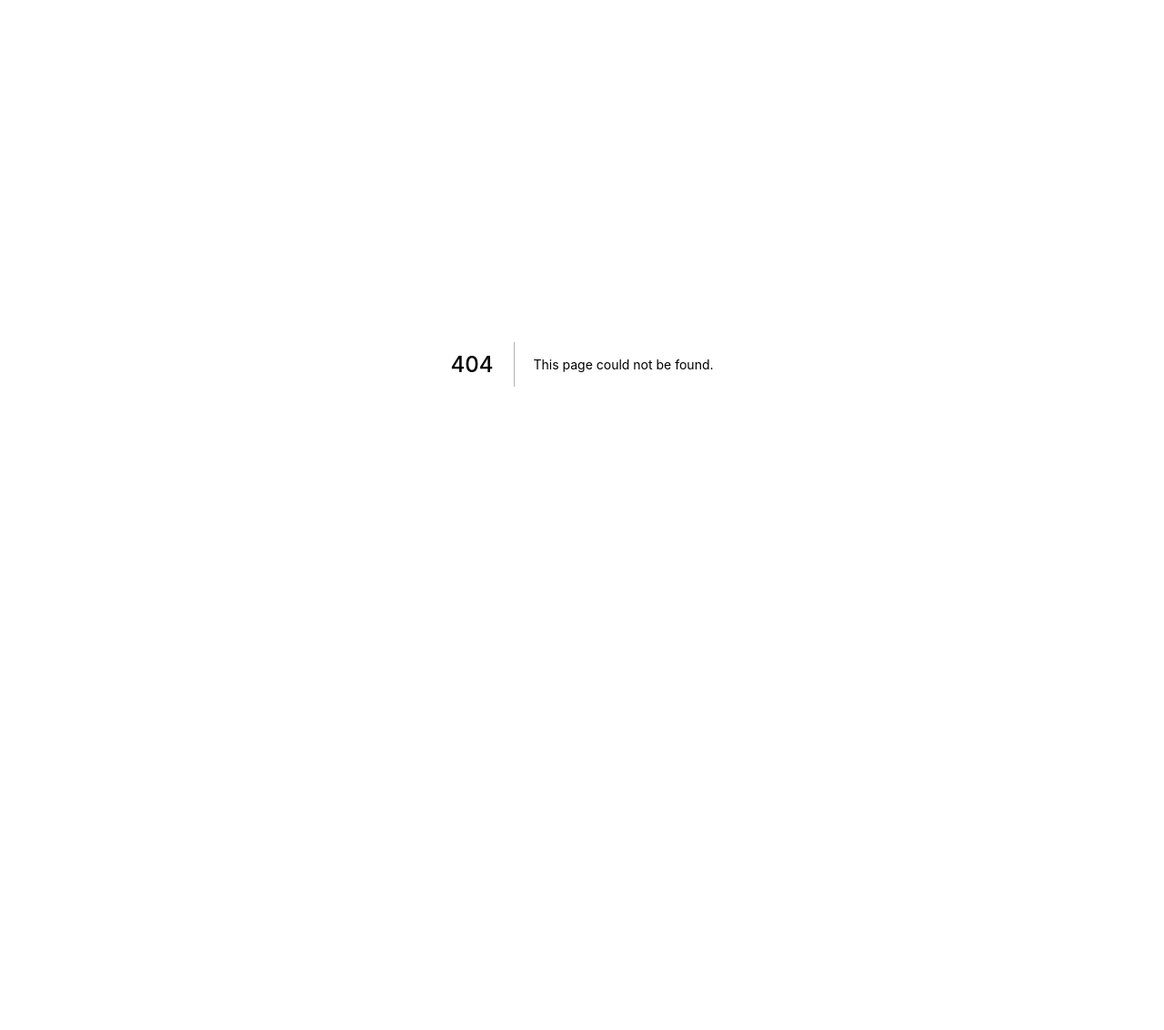
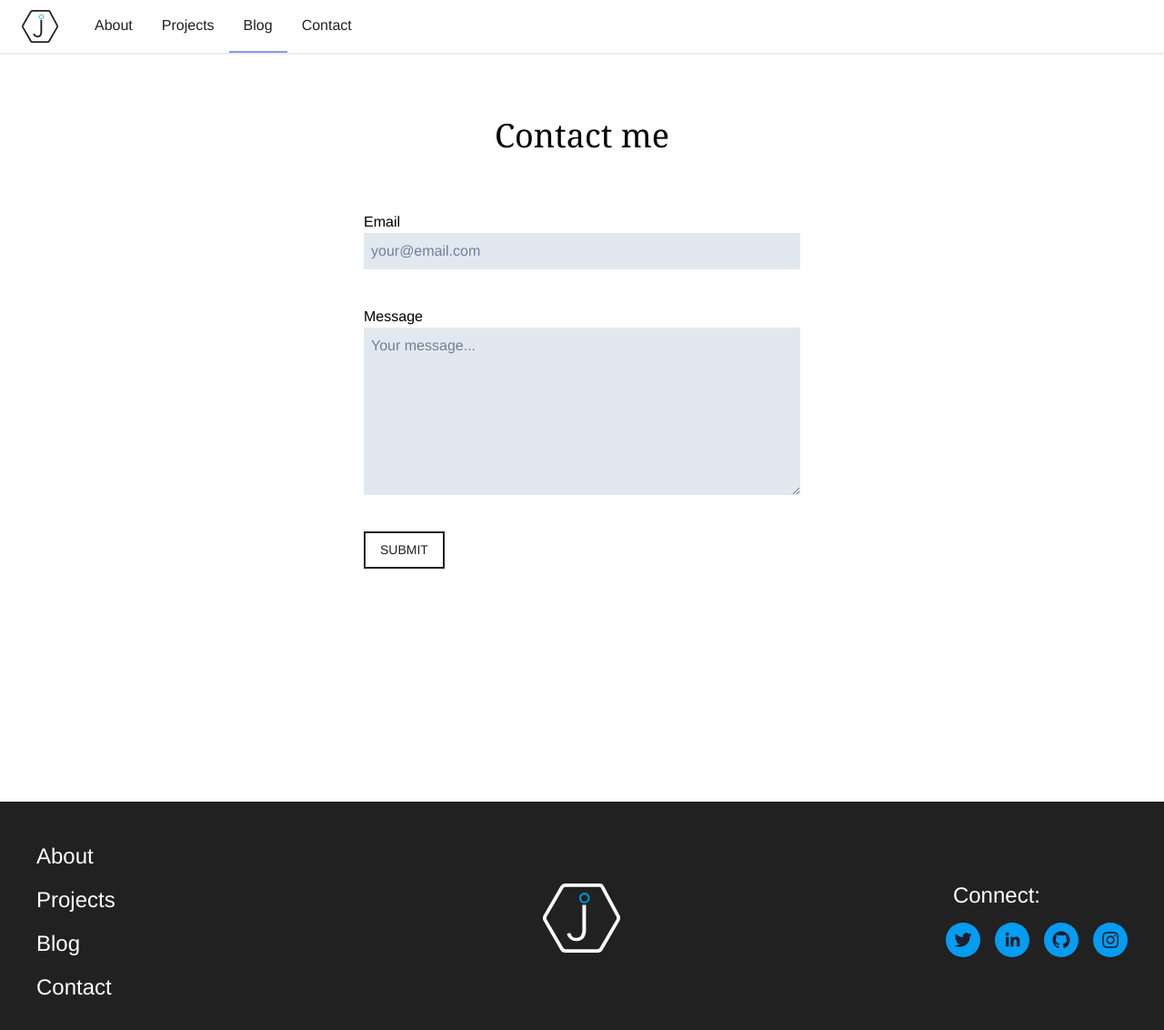
Before and after one commit to josholloqui/my-portfolio, a Next.js app: page /blog in a window 1280 px wide. Before the commit this address had no page. Shown: the top 1132 px of the page at 91% size. Before the commit the page ends 800 px from the top, so only its background shows below. Built offline with nearby package versions, Linux system fonts and the light colour scheme.

Commit message:
active visual nav location

```diff
--- a/package.json
+++ b/package.json
@@ -10,6 +10,7 @@
   "dependencies": {
     "@fullhuman/postcss-purgecss": "^4.0.0",
     "@sendgrid/mail": "^7.4.2",
+    "airtable": "^0.10.1",
     "autoprefixer": "^9",
     "cssnano": "^4.1.10",
     "next": "10.0.5",
--- /dev/null
+++ b/pages/blog/index.tsx
@@ -0,0 +1,13 @@
+import Contact from '@components/Contact'
+import Header from '@components/Header'
+import Footer from '@components/Footer'
+
+export default function ContactPage() {
+  return (
+    <>
+      <Header />
+      <Contact />
+      <Footer />
+    </>
+  )
+}
--- a/src/components/Header.tsx
+++ b/src/components/Header.tsx
@@ -1,9 +1,11 @@
 import React from 'react'
 import Link from 'next/link'
+import { useRouter } from 'next/router'
 
 const Header = () => {
+  const router = useRouter()
   return (
-    <header className='md:px-6 px-6 bg-white flex flex-wrap items-center md:py-0 py-2 shadow-default'>
+    <header className='md:px-6 px-6 bg-white flex flex-wrap items-center md:py-0 py-2 shadow-default w-full'>
       <div className='flex flex-wrap items-start md:items-center'>
         <Link href='/'>
           <a>
@@ -18,22 +20,22 @@ const Header = () => {
           <ul className='md:flex items-center justify-between text-base text-gray-700 pt-4 md:pt-0'>
             <li>
               <Link href='/'>
-                <a className='md:p-4 py-3 px-0 block border-b-2 border-transparent hover:border-indigo-400 font-sans font-normal text-black'>About</a>
+                <a className={`md:p-4 py-3 px-0 block border-b-2 ${router.pathname === '/' ? 'border-indigo-400' : 'border-transparent'}  font-sans font-normal text-black`}>About</a>
               </Link>
             </li>
             <li>
               <Link href='#'>
-                <a className='md:p-4 py-3 px-0 block border-b-2 border-transparent hover:border-indigo-400 font-sans font-normal text-black'>Projects</a>
+                <a className={`md:p-4 py-3 px-0 block border-b-2 ${router.pathname.includes('projects') ? 'border-indigo-400' : 'border-transparent'} font-sans font-normal text-black`}>Projects</a>
               </Link>
             </li>
             <li>
-              <Link href='#'>
-                <a className='md:p-4 py-3 px-0 block border-b-2 border-transparent hover:border-indigo-400 font-sans font-normal text-black'>Blog</a>
+              <Link href='/blog'>
+                <a className={`md:p-4 py-3 px-0 block border-b-2 ${router.pathname.includes('log') ? 'border-indigo-400' : 'border-transparent'} font-sans font-normal text-black`}>Blog</a>
               </Link>
             </li>
             <li>
               <Link href='/contact'>
-                <a className='md:p-4 py-3 px-0 block border-b-2 border-transparent hover:border-indigo-400 md:mb-0 mb-2 font-sans font-normal text-black' >Contact</a>
+                <a className={`md:p-4 py-3 px-0 block border-b-2 ${router.pathname.includes('contact') ? 'border-indigo-400' : 'border-transparent'} md:mb-0 mb-2 font-sans font-normal text-black`} >Contact</a>
               </Link>
             </li>
           </ul>
--- a/src/components/MiniNav.tsx
+++ b/src/components/MiniNav.tsx
@@ -1,4 +1,5 @@
 import React from 'react'
+import Link from 'next/link'
 
 const MiniNav = () => {
   return (
@@ -6,16 +7,24 @@ const MiniNav = () => {
       <nav>
         <ul>
           <li className='pb-3'>
-            <a href='/' className='text-white text-3xl md:text-2xl font-medium hover:underline'>About</a>
+            <Link href='/'>
+              <a className='text-white text-3xl md:text-2xl font-medium hover:underline'>About</a>
+            </Link>
           </li>
           <li className='pb-3'>
-            <a href='/projects' className='text-white text-3xl md:text-2xl font-medium hover:underline'>Projects</a>
+            <Link href='/projects'>
+              <a className='text-white text-3xl md:text-2xl font-medium hover:underline'>Projects</a>
+            </Link>
           </li>
           <li className='pb-3'>
-            <a href='/blog' className='text-white text-3xl md:text-2xl font-medium hover:underline'>Blog</a>
+            <Link href='/blog'>
+              <a className='text-white text-3xl md:text-2xl font-medium hover:underline'>Blog</a>
+            </Link>
           </li>
           <li className='pb-3'>
-            <a href='/contact' className='text-white text-3xl md:text-2xl font-medium hover:underline'>Contact</a>
+            <Link href='/contact'>
+              <a className='text-white text-3xl md:text-2xl font-medium hover:underline'>Contact</a>
+            </Link>
           </li>
         </ul>
       </nav>
--- a/tailwind.config.js
+++ b/tailwind.config.js
@@ -1,4 +1,5 @@
 module.exports = {
+  darkMode: 'media',
   important: false,
   prefix: '',
   important: false,
```
Also changed, not shown: 1 other file (tests, documents, lock files or other folders).
